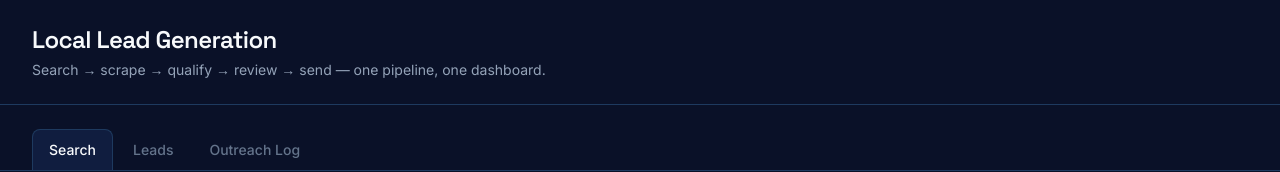
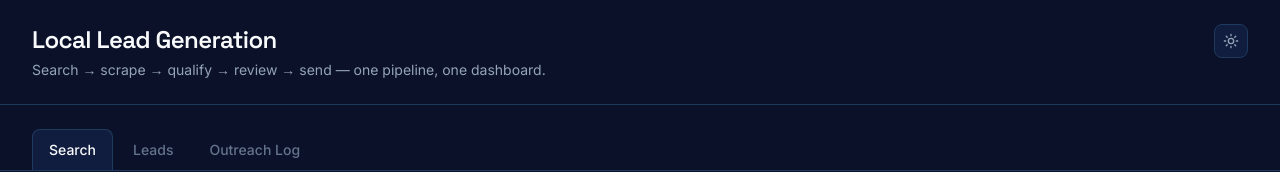
Before and after one commit to zainabsiddique716-gif/NeuroWebLabs._lead-generation-platform, a React (Vite) app in the folder dashboard/: page / in a window 1280 px wide. Shown: the top 172 px of the page. Built offline with nearby package versions, Linux system fonts and the light colour scheme; no server answers.

Commit message:
Add theme toggle and icons to App component

```diff
--- a/dashboard/src/App.tsx
+++ b/dashboard/src/App.tsx
@@ -1,9 +1,10 @@
-import { useState } from "react";
+import { useEffect, useState } from "react";
 import { SearchPanel } from "./components/SearchPanel";
 import { LeadsTable } from "./components/LeadsTable";
 import { OutreachLogView } from "./components/OutreachLogView";
 
 type Tab = "search" | "leads" | "outreach";
+type Theme = "dark" | "light";
 
 const TABS: { key: Tab; label: string }[] = [
   { key: "search", label: "Search" },
@@ -11,19 +12,51 @@ const TABS: { key: Tab; label: string }[] = [
   { key: "outreach", label: "Outreach Log" },
 ];
 
+function SunIcon() {
+  return (
+    <svg width="16" height="16" viewBox="0 0 24 24" fill="none" stroke="currentColor" strokeWidth="2" strokeLinecap="round">
+      <circle cx="12" cy="12" r="4" />
+      <path d="M12 2v2M12 20v2M4.93 4.93l1.41 1.41M17.66 17.66l1.41 1.41M2 12h2M20 12h2M4.93 19.07l1.41-1.41M17.66 6.34l1.41-1.41" />
+    </svg>
+  );
+}
+
+function MoonIcon() {
+  return (
+    <svg width="16" height="16" viewBox="0 0 24 24" fill="none" stroke="currentColor" strokeWidth="2" strokeLinecap="round" strokeLinejoin="round">
+      <path d="M21 12.79A9 9 0 1 1 11.21 3 7 7 0 0 0 21 12.79z" />
+    </svg>
+  );
+}
+
 export default function App() {
   const [tab, setTab] = useState<Tab>("search");
   const [refreshKey, setRefreshKey] = useState(0);
+  const [theme, setTheme] = useState<Theme>(() => (localStorage.getItem("theme") as Theme) || "dark");
+
+  useEffect(() => {
+    document.documentElement.setAttribute("data-theme", theme);
+    localStorage.setItem("theme", theme);
+  }, [theme]);
 
   return (
     <div className="min-h-screen bg-[var(--bg-deep)] text-slate-200">
-      <header className="border-b border-[var(--border-line)] px-8 py-6">
+      <header className="border-b border-[var(--border-line)] px-8 py-6 flex items-start justify-between">
+        <div>
           <h1 className="font-display text-2xl font-semibold tracking-tight text-slate-50">
             Local Lead Generation
           </h1>
           <p className="text-sm text-slate-400 mt-1">
             Search → scrape → qualify → review → send — one pipeline, one dashboard.
           </p>
+        </div>
+        <button
+          onClick={() => setTheme((t) => (t === "dark" ? "light" : "dark"))}
+          className="p-2 rounded-lg bg-[var(--bg-panel)] border border-[var(--border-line)] text-slate-400 hover:text-slate-200 transition-colors"
+          title={theme === "dark" ? "Switch to light mode" : "Switch to dark mode"}
+        >
+          {theme === "dark" ? <SunIcon /> : <MoonIcon />}
+        </button>
       </header>
 
       <nav className="px-8 pt-6 flex gap-1 border-b border-[var(--border-line)]">
```
Lines whose indentation alone changed are shown as unchanged.
